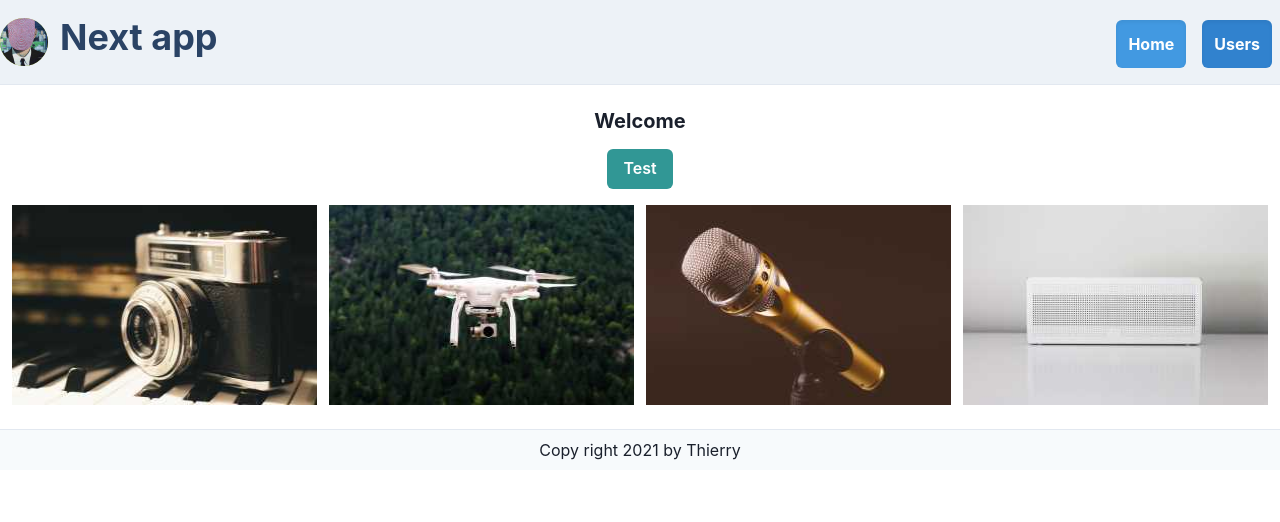
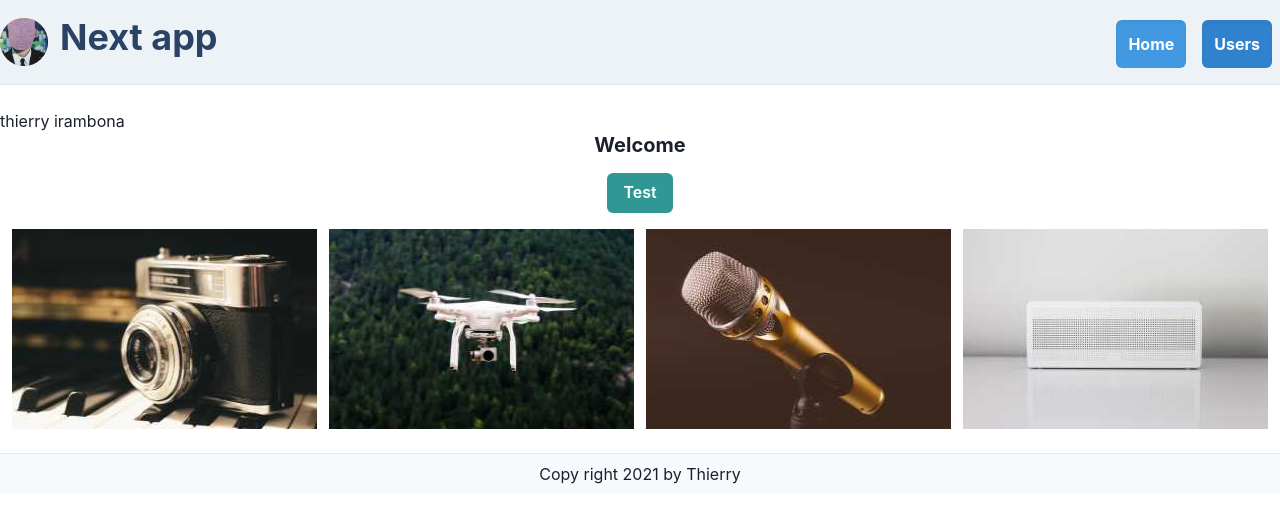
Before and after one commit to Thierry-Chain/React-next-app, a Next.js app: page / in a window 1280 px wide. Shown: the top 522 px of the page. Built offline with nearby package versions, Linux system fonts and the light colour scheme.

Commit message:
tried dynamic import and installed `Next-Swr`

```diff
--- /dev/null
+++ b/components/Test.jsx
@@ -0,0 +1,5 @@
+import React from 'react'
+
+export default function Test() {
+  return <div>thierry irambona</div>
+}
--- a/package.json
+++ b/package.json
@@ -7,7 +7,7 @@
     "build": "next build",
     "start": "next start",
     "lint": "next lint",
-    "serve-json":"json-server --watch db.json --port 3004"
+    "serve-json": "json-server --watch db.json --port 3004"
   },
   "dependencies": {
     "@chakra-ui/react": "^1.6.5",
@@ -17,7 +17,8 @@
     "framer-motion": "4",
     "next": "11.1.2",
     "react": "17.0.2",
-    "react-dom": "17.0.2"
+    "react-dom": "17.0.2",
+    "swr": "^1.0.1"
   },
   "devDependencies": {
     "eslint": "7.32.0",
--- a/pages/index.js
+++ b/pages/index.js
@@ -1,14 +1,19 @@
 import Head from 'next/head'
 import Image from 'next/image'
 //import styles from '../styles/Home.module.css'
+import dynamic from 'next/dynamic'
 import { Button, Box, SimpleGrid, Heading, Flex } from '@chakra-ui/react'
 export default function Home() {
+  const TestComp = dynamic(() => import('../components/Test'))
+  const show = true
+  console.log(TestComp)
   return (
     <Box my="6">
       <Head>
         <title>My next app || 1</title>
         <link rel="icon" href="/favicon.ico" />
       </Head>
+      {show ? <TestComp /> : null}
       <Heading size="md" textAlign="center">
         Welcome
       </Heading>
```
Also changed, not shown: 1 other file (tests, documents, lock files or other folders).
